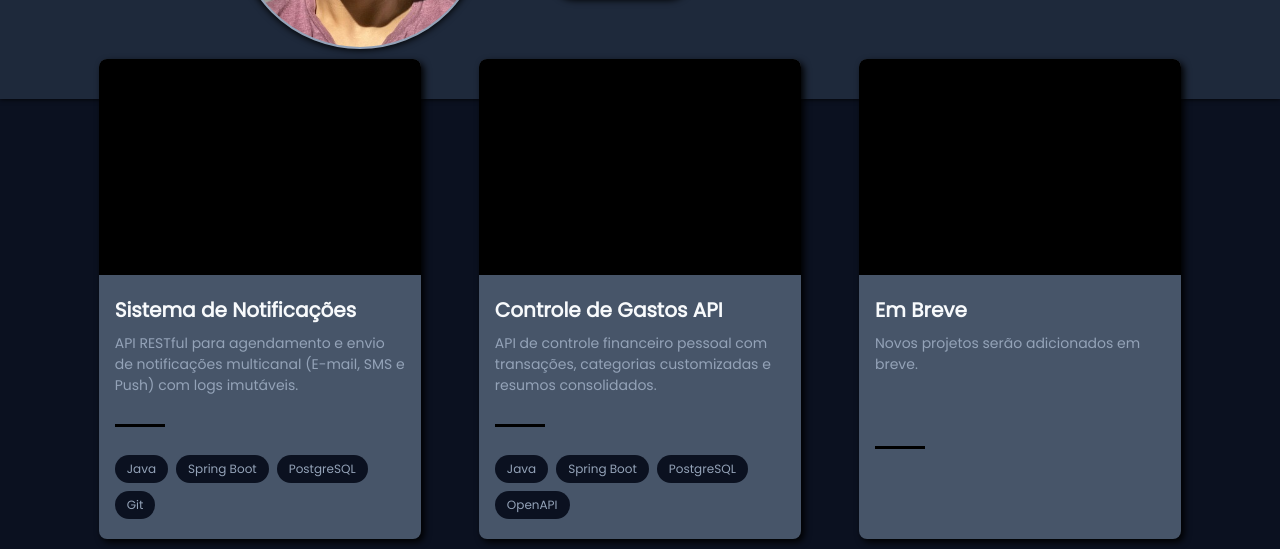
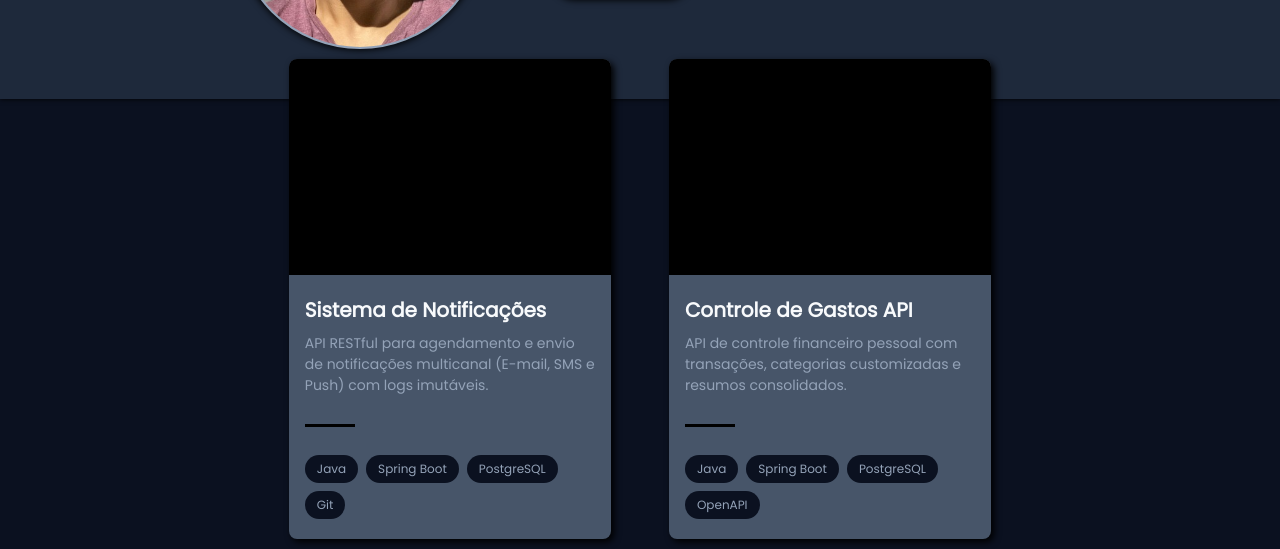
Before and after one commit to hugoowszz/Portfolio, a plain HTML site: page index.html in a window 1280 px wide. Shown: the part 251-800 px from the top of the page. Drawn offline with Linux system fonts and the light colour scheme.

Commit message:
feat: comentando projeto vazio

```diff
--- a/index.html
+++ b/index.html
@@ -64,7 +64,7 @@
             </div>
 
             <!-- Projeto 3 -->
-            <div class="project">
+            <!-- <div class="project">
                 <div class="project-img">
                     <div class="project-img-placeholder"></div>
                 </div>
@@ -75,7 +75,7 @@
                     </div>
                     <p class="line"></p>
                     <div class="project-technologies">
-                        <!-- <p class="project-technology"></p>
+                         <p class="project-technology"></p>
                         <p class="project-technology"></p>
                         <p class="project-technology"></p> -->
                     </div>
```
